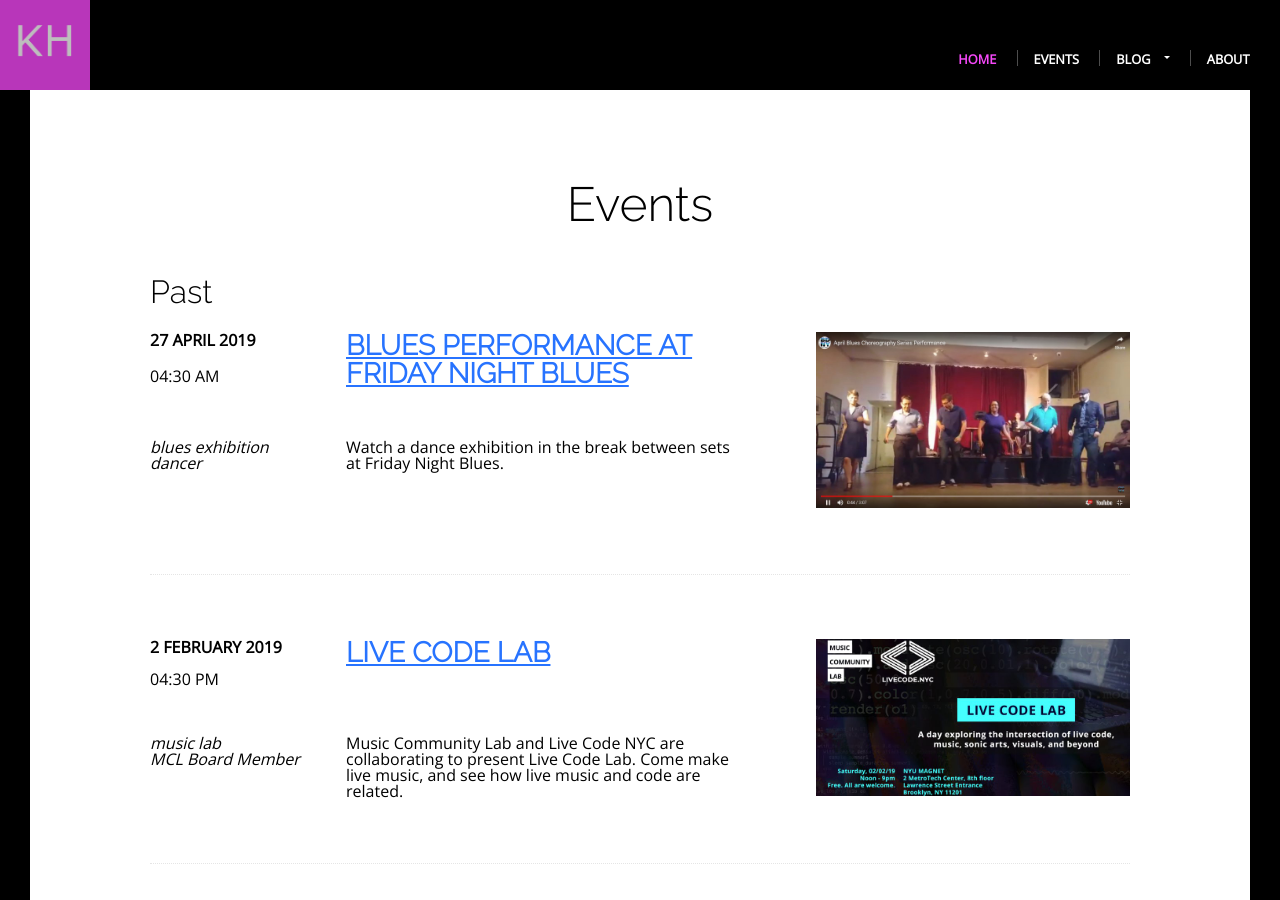
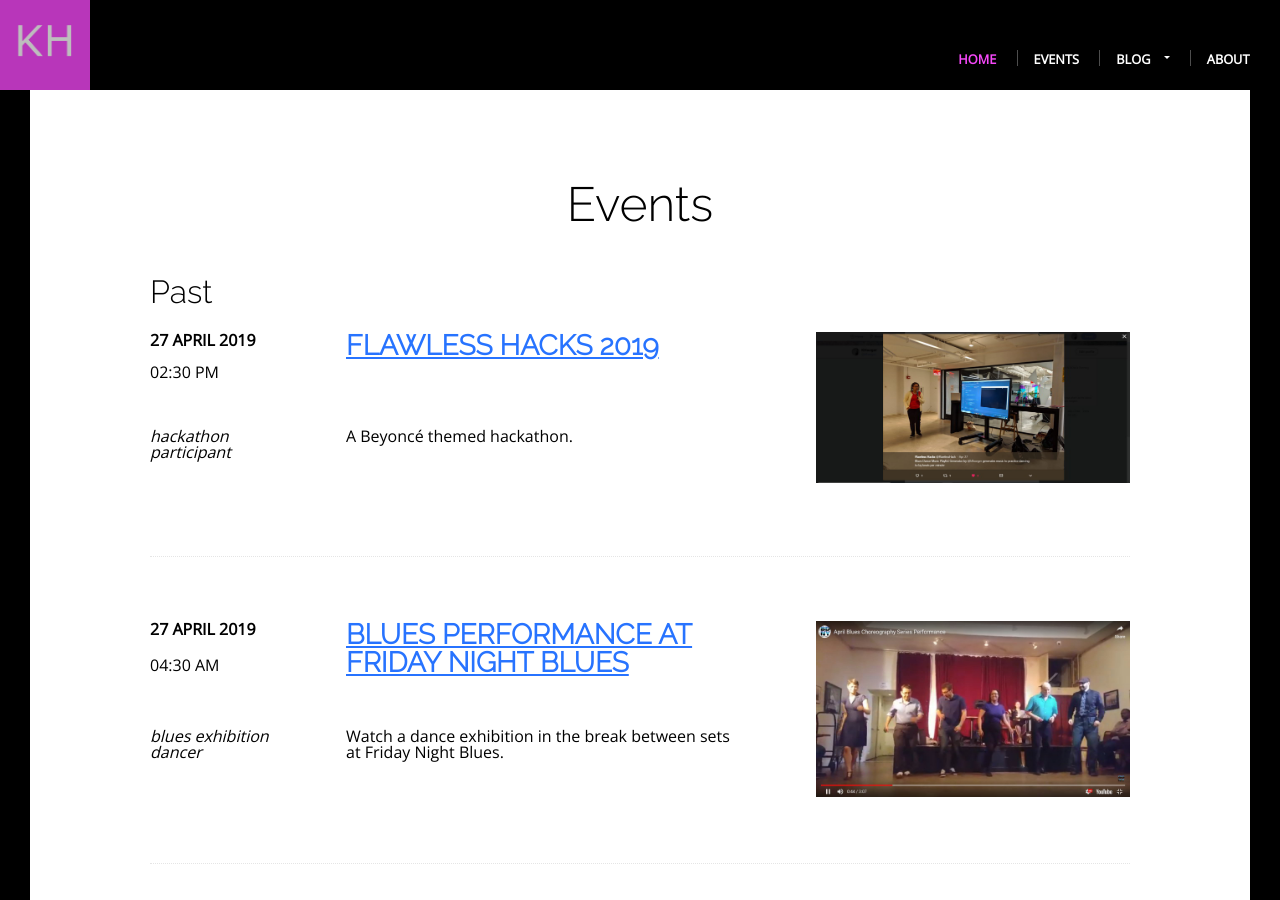
Before and after one commit to khoeger/khoeger.github.io, a Jekyll site: the page built from events/index.html, in a window 1280 px wide and 900 px high. Built offline with Jekyll 4.4.1, drawn with Linux system fonts in a browser that asks for light colours; some of the changed lines change nothing that is shown.

Commit message:
Add Flawless Hacks event details

```diff
--- a/_events_list/2019-04-27-Flawless-Hacks-2019.markdown
+++ b/_events_list/2019-04-27-Flawless-Hacks-2019.markdown
@@ -1,46 +1,35 @@
 ---
 layout: event
-title: Lehman Band Holiday Concert
-date: 2018-12-23 14:00:00 -0500
-image: /assets/img/2018/2018-12-23/overhead.jpg
-location-title: Lovinger Theatre
-location: 32 Chase Rd, Scarsdale, NY 10583
-type: concert
-role: flutist
-event-tag: 20181223LehmanBand
-categories: concert holiday flute
-description: Relax to some holiday tunes, before the hectic holiday rush truly starts.
-published: false
+title: Flawless Hacks 2019
+date: 2019-04-27 9:30:00 -0500
+image: /assets/img/2019/20190427FlawlessHacks.jpg
+location-title: 2U
+location: 55 Prospect St, Brooklyn, NY 11201
+type: hackathon
+role: participant
+event-tag: 20190427FlawlessHacks
+categories: hackathon
+description: A Beyoncé themed hackathon.
+published: true
 ---
-## Program
-- **America the Beautiful**, *Samuel A. Ward*, arr. Carmen Dragon
-- **Troika, from Lietuenant Kijé Suite**, *Sergei Prokofiev*, arr. Harold L. Walters
-- **Norman Rockwell Suite**, *Hayato Hirose*
-  - I. The Marraige License
-  - II. Shuffleton's Barbershop
-  - III. Christmas Homecoming
-- **Minor Alterations: Christmas Through the Looking Glass**, *David Lovrien*
-- **Scenes from the Lovure, based on Ancient Airs**, *Norman Dello Joio*
-  - I. The Portals
-  - II. Children's Gallery
-  - IV. The Nativity Paintings
-  - V. Finale
-- **Festive Sounds of Hanukah**, arr. Bill Holcombe
-    - Maoz Tsur (Rock of Ages)
-    - Mi Y'Malel (Who Can Retell)
-    - Hanukah, Hanukah
-    - My Dreidel
-    - S'Vivon (Spin, Dreidel)
-    - Hanukah, O Hanukah
-- **Greensleeves**, arr. Alfred Reed
-- **Sleigh Ride**, Leroy Anderson
-- **Christmas Festival**, Leroy Anderson
+[Flawless Hacks](http://flawlesshacks.com) is a yearly hackathon in NYC that serves as a meetup for non-male identifying people interested in code to learn and make projects together.
 
-I was a {{page.role}}.
+## Project
+I began work on a `Blues Dance Music Playlist Generator`. This year, I did not have partners.
 
-## Acknowledgements
-Special thanks to my parents, Momoco, and Yukimi for coming to my concert.
-Special thanks to my fellow flute players, the rest of the band members, and our conductor, Alan Hollander.
+### Concept
+The idea:
+- make a list of blues artists
+- search Spotify using its API for the artist's music
+- make a playlist from the result, limiting the list to a certain BPM
+
+### Code
+Coming soon to Github.
+
+### Media
+<blockquote class="twitter-tweet" data-lang="en"><p lang="en" dir="ltr">Thank you, <a href="https://twitter.com/FlawlessHack?ref_src=twsrc%5Etfw">@FlawlessHack</a> for the experience :) I always enjoy your hackathons! It was great mingling with other women who code, known and new.<br><br>Maybe I&#39;ll finish this sometime - now that I&#39;ve got the hang of using the API, I want to be able to use the hack for my own purposes. <a href="https://t.co/UxhDsS4djB">https://t.co/UxhDsS4djB</a></p>&mdash; KHoeger (@kfhoeger) <a href="https://twitter.com/kfhoeger/status/1122559942307848192?ref_src=twsrc%5Etfw">April 28, 2019</a></blockquote>
+<script async src="https://platform.twitter.com/widgets.js" charset="utf-8"></script>
+
 
 **Photo credit:**
-Momoco Takesue, *December 2018*
+Flawless Hacks, *April 2019*
```
Also changed, not shown: assets/img/2019/20190427FlawlessHacks.jpg (added).
